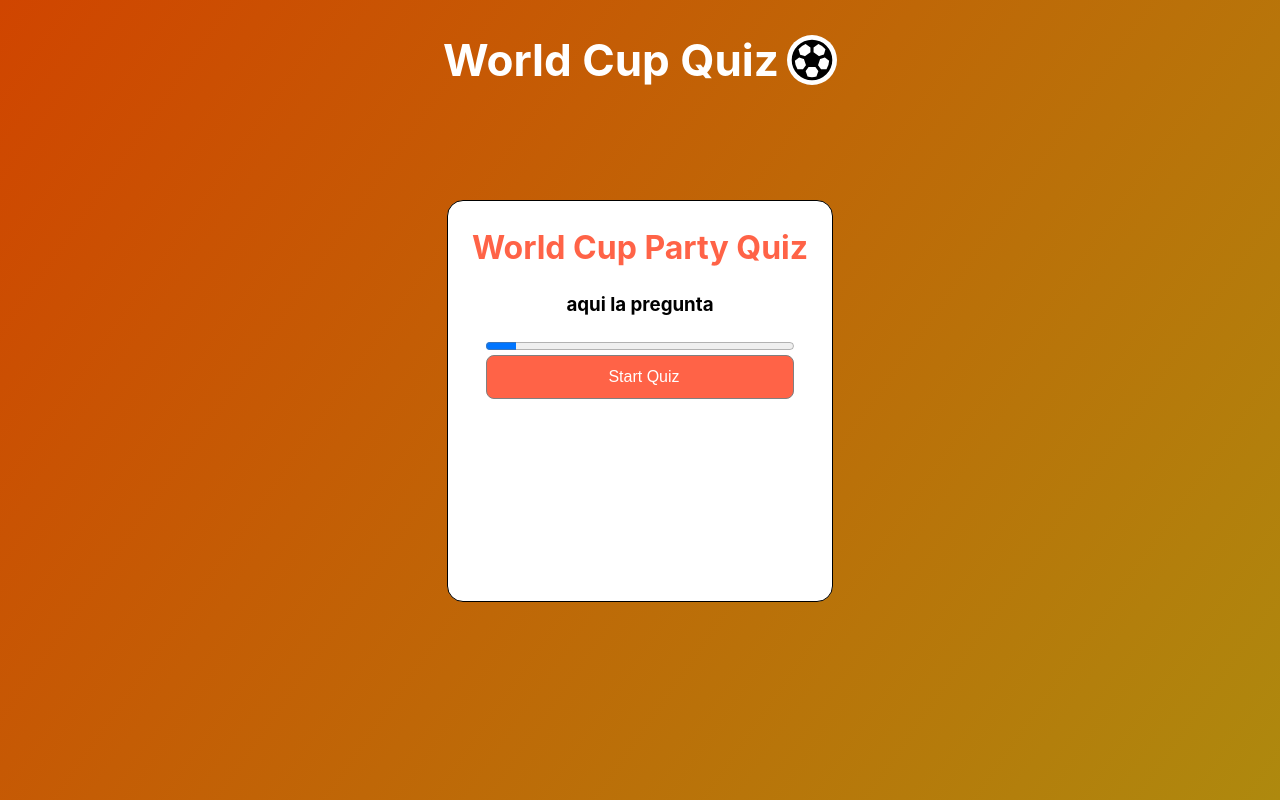
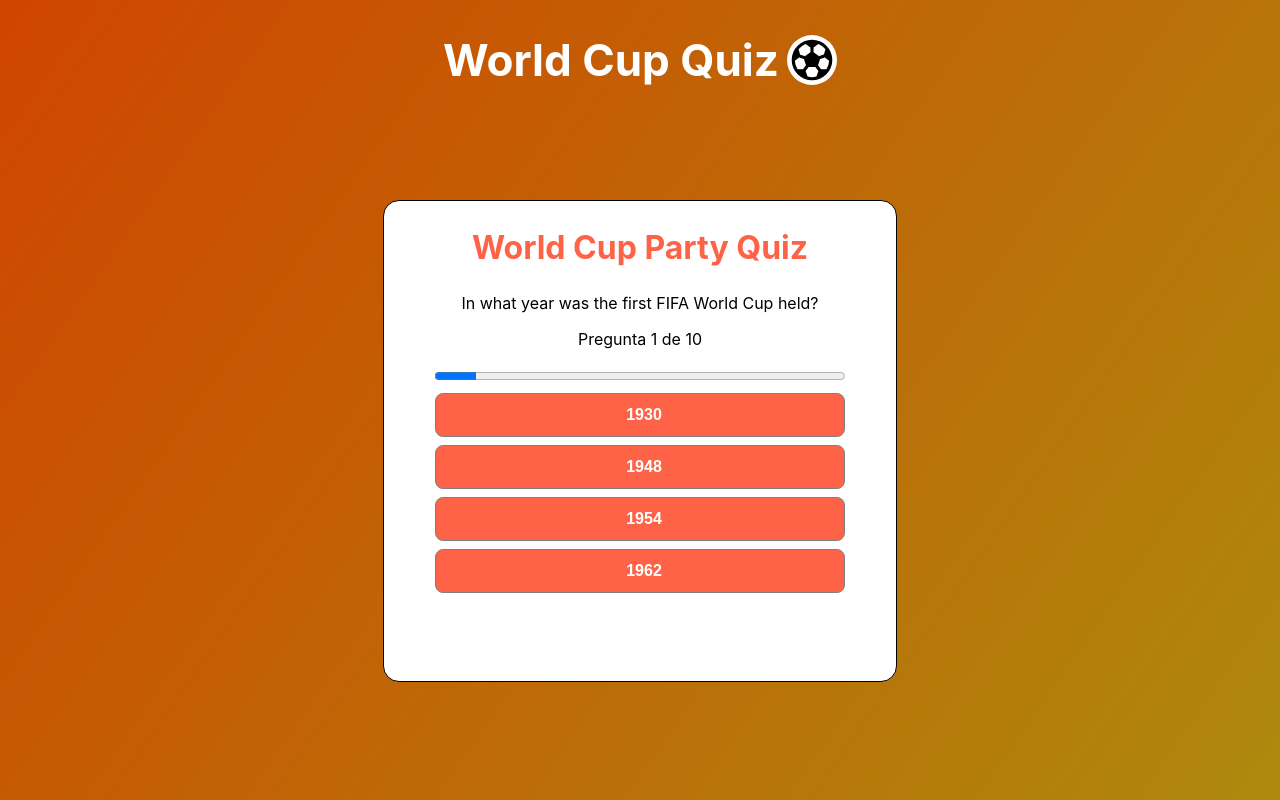
Before and after one commit to Nachocisss/soccerQuiz, a React (Create React App) app: page /Game in a window 1280 px wide. Built offline with nearby package versions, Linux system fonts and the light colour scheme.

Commit message:
button and card styles

```diff
--- a/src/components/Button/Button.css
+++ b/src/components/Button/Button.css
@@ -7,9 +7,14 @@
   margin: auto;
   cursor: pointer;
   background: tomato;
+  margin-top: 8px;
+}
+.buttonContainer:hover {
+  background: rgb(250, 68, 36);
 }
 .buttonTitle {
   font-size: 16px;
+  font-weight: 600;
   margin-left: 8px;
   color: white;
 }
--- a/src/components/Button/ButtonSecondary.css
+++ b/src/components/Button/ButtonSecondary.css
@@ -1,11 +1,7 @@
 .buttonContainerSecondary {
-  flex: 1;
-  border: 1px solid gray;
-  width: 80%;
-  padding: 12px;
-  border-radius: 8px;
-  margin: 12px auto;
+  background-color: transparent;
 }
 .buttonTitleSecondary {
   margin-left: 8px;
+  color: black;
 }
--- a/src/components/Card/Card.css
+++ b/src/components/Card/Card.css
@@ -1,14 +1,17 @@
-.CardContainer {
-  height: 50vh;
-  width: 30vw;
+.cardContainer {
+  height: 60vh;
+  width: 40vw;
   background-color: white;
   border-radius: 16px;
   border: black solid 1px;
 }
-.CardContainer h2 {
+.cardContainer h2 {
   font-size: 32px;
   color: tomato;
 }
 .progressBar {
   width: 80%;
 }
+.cardQuestion {
+  font-size: 16px;
+}
--- a/src/components/Card/Card.tsx
+++ b/src/components/Card/Card.tsx
@@ -1,15 +1,18 @@
 import React from "react";
 import "./Card.css";
 import { Button } from "../Button/Button.tsx";
+import questions from "../../constants/QuestionsEasyEN.json";
 
-export function Card({ buttons }: any) {
+export function Card() {
+  const question = questions[0];
   return (
-    <div className="CardContainer">
+    <div className="cardContainer">
       <h2>World Cup Party Quiz</h2>
-      <h3>{"aqui la pregunta"}</h3>
+      <p className={"cardQuestion"}>{question.question}</p>
+      <p>Pregunta 1 de 10</p>
       <progress value="10" max="100" className="progressBar" />
-      {buttons.map((m) => {
-        return <Button props={m} key={m.title} />;
+      {question.alternatives.map((m) => {
+        return <Button props={{ title: m }} key={m} />;
       })}
     </div>
   );
--- a/src/screens/Menu/Menu.tsx
+++ b/src/screens/Menu/Menu.tsx
@@ -12,14 +12,14 @@
   },
   {
     title: "High Scores",
-    icon: <TfiCup size={15} fill="white" />,
+    icon: <TfiCup size={15} />,
     type: "Secondary",
   },
 ];
 
 function menuCard() {
   return (
-    <div className="CardContainer">
+    <div className="cardContainer">
       <h2>World Cup Party Quiz</h2>
       <h3>{"subtitle"}</h3>
       {menuButtons.map((m) => {
```
